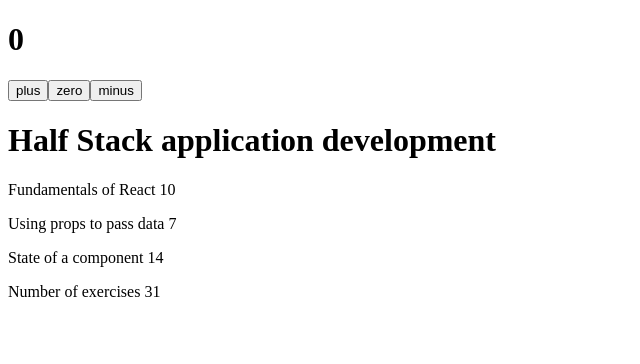
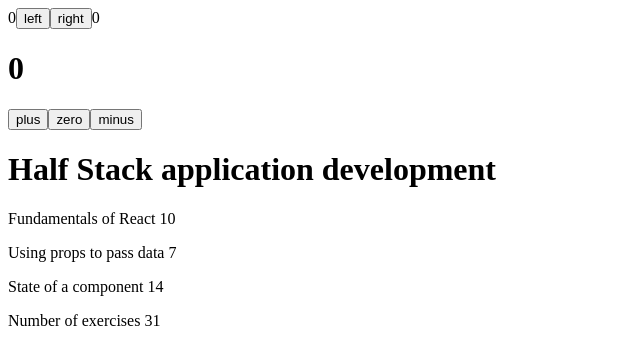
Before and after one commit to void-david/fullstackopen, a React (Vite) app: page / in a window 1280 px wide. Shown: the top 364 px of the page, without its empty margins (0-640 px from the left). Built offline with nearby package versions, Linux system fonts and the light colour scheme.

Commit message:
advancing in part 1 d

```diff
--- a/src/App.jsx
+++ b/src/App.jsx
@@ -41,6 +41,18 @@
 
 const App = () => {
   const [counter, setCounter] = useState(0)
+
+  const [clicks, setClicks] = useState({
+    left: 0, right: 0
+  })
+
+  const handleLeftClick = () =>
+    setClicks({ ...clicks, left: clicks.left + 1 })
+
+  const handleRightClick = () =>
+    setClicks({ ...clicks, right: clicks.right + 1 })
+
+
   console.log('rendering with counter value', counter)
 
   const increaseByOne = () => {
@@ -60,6 +72,12 @@
 
   return (
     <div>
+      <div>
+        {clicks.left}
+        <button onClick={handleLeftClick}>left</button>
+        <button onClick={handleRightClick}>right</button>
+        {clicks.right}
+      </div>
       <Display counter={counter}/>
       <Button
         onClick={increaseByOne}
```
